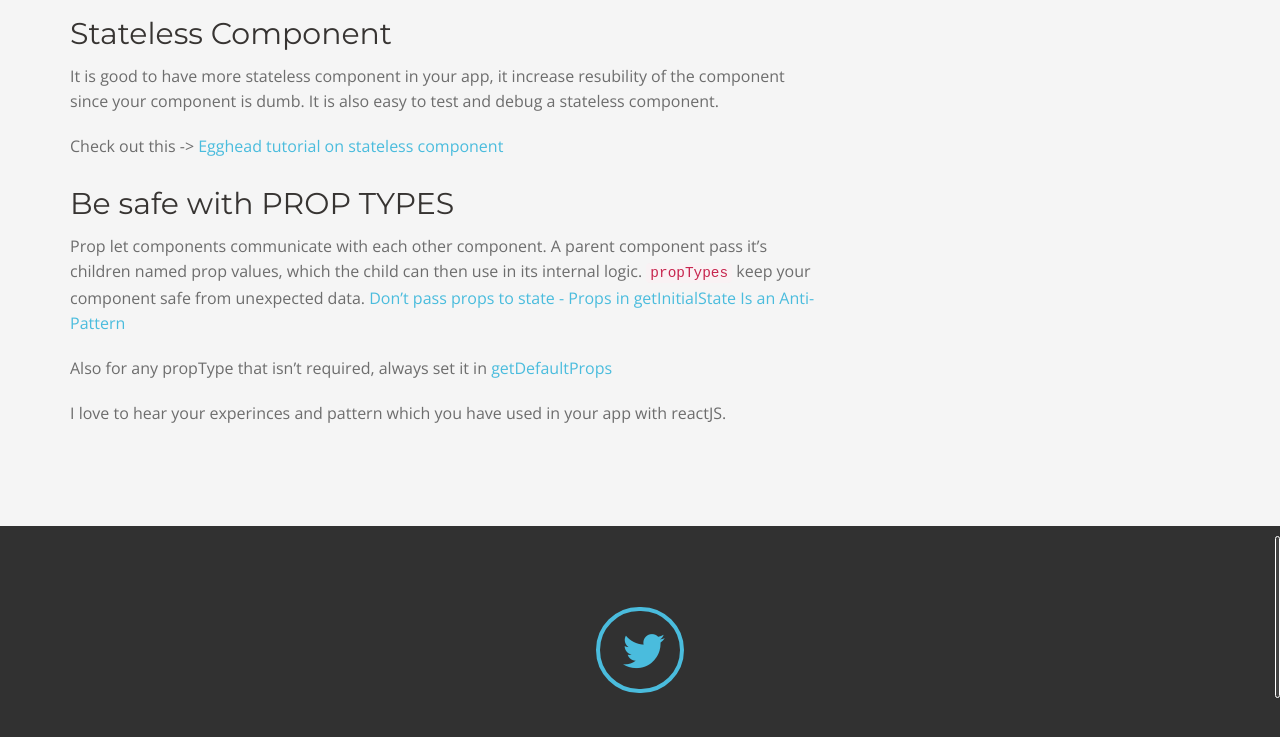
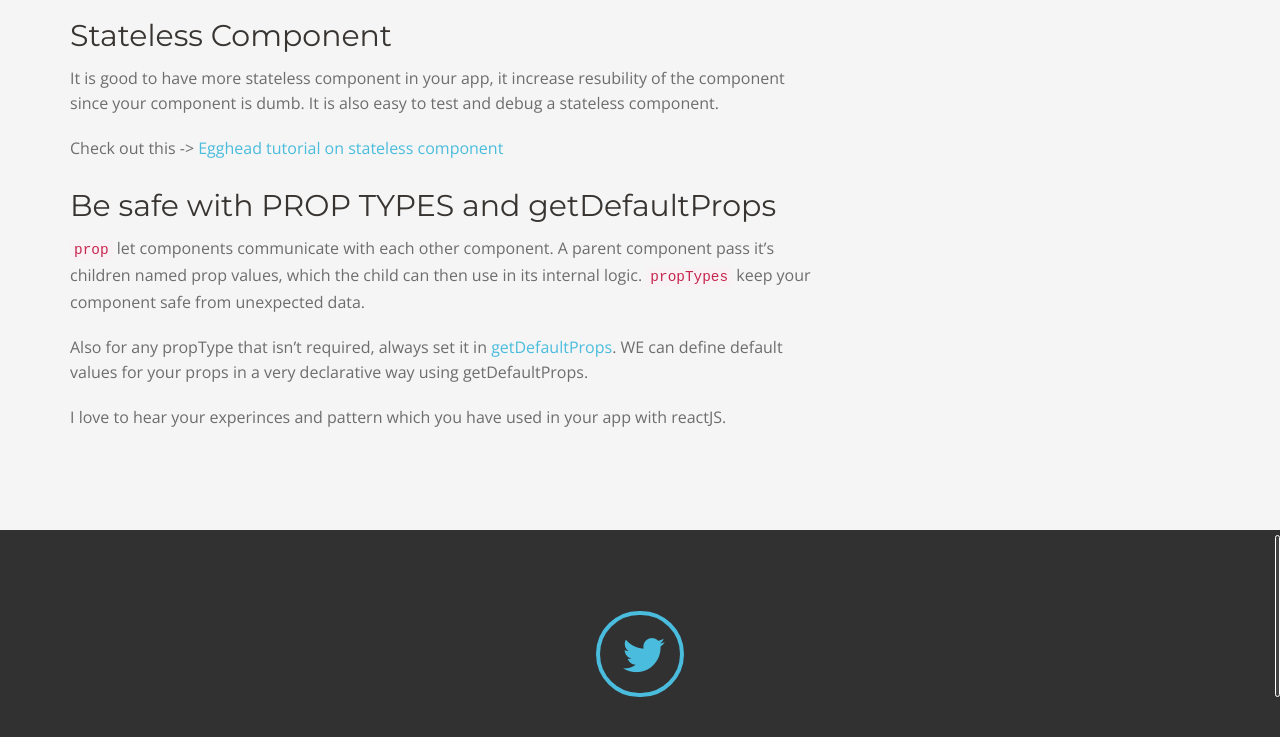
Before and after one commit to nalwayaabhishek/nalwayaabhishek.github.com, a Jekyll site: the page built from _posts/2016-05-02-react-js-best-practices.markdown, in a window 1280 px wide and 900 px high, scrolled down 3398 px, cut to the strip 75-812 px from the top of the window. Built offline with Jekyll 4.4.1, drawn with Linux system fonts in a browser that asks for light colours; comment, search, counter and statistics services are not loaded; some of the changed text lies outside the part shown.

Commit message:
few more formatting

```diff
--- a/_posts/2016-05-02-react-js-best-practices.markdown
+++ b/_posts/2016-05-02-react-js-best-practices.markdown
@@ -10,7 +10,7 @@
 
 Writing a Front end app is difficult, let me reiterate writing good quality front end app is difficult. It is easy to mess up with your frontend application as it grow. There are so many ways to do a single things in JavaScript, saying which one is best is difficult. And over that Javascript world is moving in such a fast phase, the amount of frameworks and libraries that appear and disappear every week is very large.
 
-React and Redux is a good attempt to follow some good design principle.
+`React` and `Redux` is a good attempt to follow some good design principle.
 
 I am working on ReactJS from around a year now, done lot of mistakes and lot refectoring in my apps. I prefer to use [Redux](https://github.com/reactjs/redux), [Webpack](https://webpack.github.io/), [Babel](https://babeljs.io/) and [ES2015](https://babeljs.io/docs/learn-es2015/) with React. Based on my experince concluded few best practices which help to maintain your code for large based React based application, listing few of them.
 
@@ -129,11 +129,11 @@
 Check out this -> [Egghead tutorial on stateless component](https://egghead.io/lessons/react-building-stateless-function-components-new-in-react-0-14)
 
 
-## Be safe with PROP TYPES
+## Be safe with PROP TYPES and getDefaultProps
 
-Prop let components communicate with each other component. A parent component pass it’s children named prop values, which the child can then use in its internal logic. `propTypes` keep your component safe from unexpected data. [Don't pass props to state - Props in getInitialState Is an Anti-Pattern](http://facebook.github.io/react/tips/props-in-getInitialState-as-anti-pattern.html)
+`prop` let components communicate with each other component. A parent component pass it’s children named prop values, which the child can then use in its internal logic. `propTypes` keep your component safe from unexpected data.
 
-Also for any propType that isn't required, always set it in [getDefaultProps](https://facebook.github.io/react/docs/reusable-components.html#default-prop-values)
+Also for any propType that isn't required, always set it in [getDefaultProps](https://facebook.github.io/react/docs/reusable-components.html#default-prop-values). WE can define default values for your props in a very declarative way using getDefaultProps.
 
 
 I love to hear your experinces and pattern which you have used in your app with reactJS.
```
